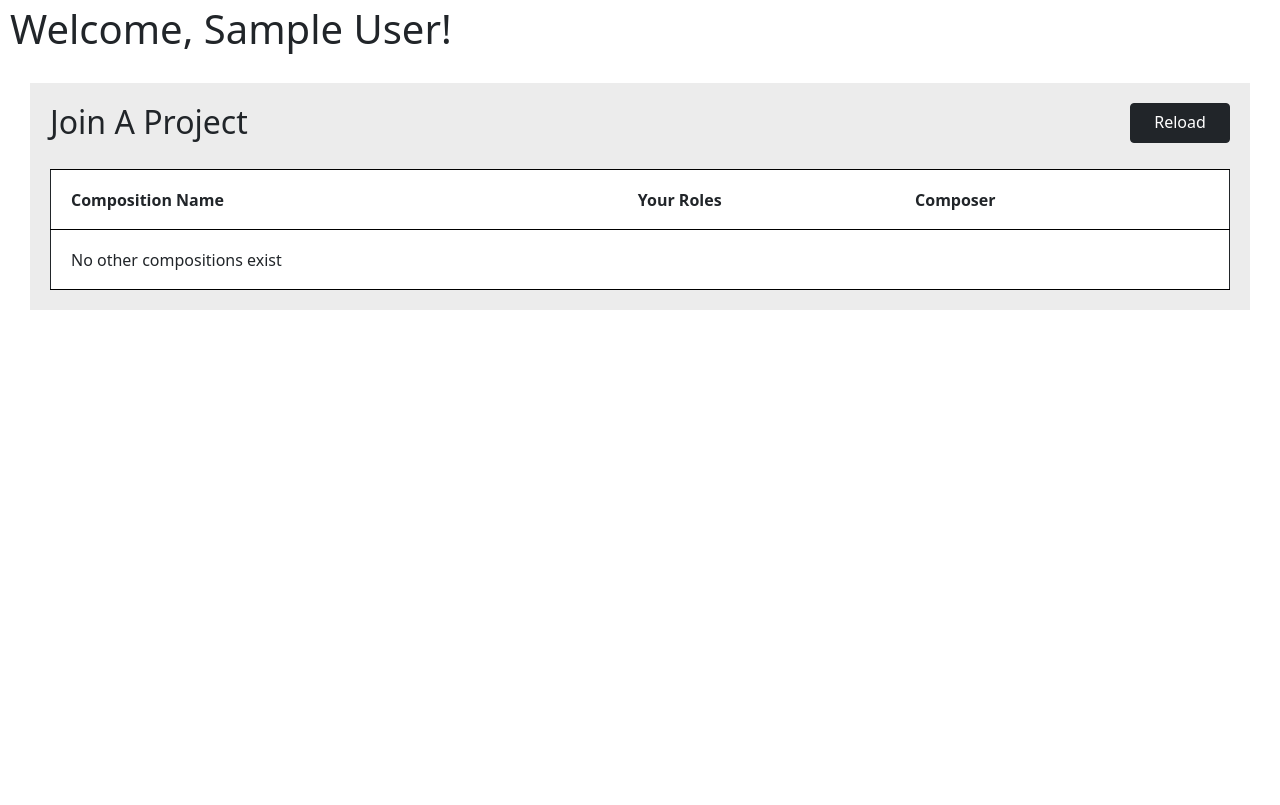
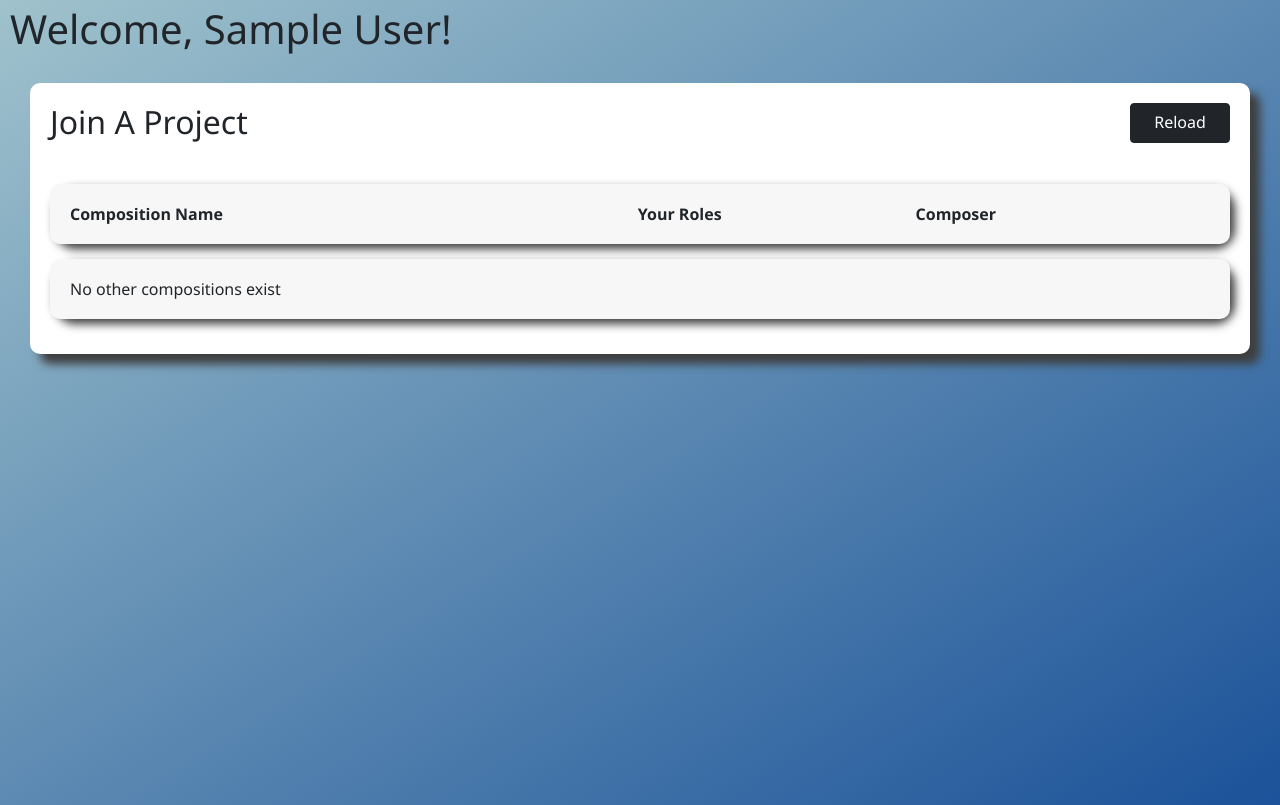
Before and after one commit to atEchoOff/remote-record, a PHP site: template templates/join_composition.php in a window 1280 px wide. Before the commit the page ends 310 px from the top, so only its background shows below. Run offline with PHP 8.4, Linux system fonts and the light colour scheme; the template is opened without the code that fills it, so the values that code supplies are empty; the visitor is signed in with stand-in values (Sample User, id 1); a stand-in replaces the project's code that opens the database connection.

Commit message:
Adding color, roundness, changing some icons

```diff
--- a/styles/main.css
+++ b/styles/main.css
@@ -1,8 +1,16 @@
 .box-section {
     margin: 30px;
     padding: 20px;
-    background-color: rgb(236, 236, 236);
+    background-color: white;
     overflow: auto;
+    border-radius: 10px;
+    box-shadow: 10px 10px 10px rgb(62, 62, 62);
+}
+
+body {
+    background-image: linear-gradient(to bottom right, #9FC2CC, #1B5299);
+    min-height: 100vh;
+    font-family: 'Segoe UI', Tahoma, Geneva, Verdana, sans-serif;
 }
 
 /* Error message */
@@ -30,22 +38,32 @@
 }
 
 table {
-    border: 1px solid !important;
-    background-color: white;
     margin: auto;
     margin-top: 20px;
+    border-spacing: 0 15px;
+    border-collapse: separate;
+}
+
+td:first-child,
+th:first-child {
+    border-radius: 10px 0 0 10px;
+}
+
+td:last-child,
+th:last-child {
+    border-radius: 0 10px 10px 0;
 }
 
 /* Only horizontal bars on tables */
 tr {
-    border-bottom: 1px solid black;
-    border-top: 1px solid black;
-    border-collapse: collapse;
     height: 60px;
+    background-color: rgb(247, 247, 247);
+    border-radius: 20px;
+    box-shadow: 5px 5px 10px rgb(62, 62, 62);
 }
 
 tr:hover {
-    background-color: rgb(241, 241, 241);
+    background-color: #ebebeb;
 }
 
 /* Add left padding to tables */
@@ -65,7 +83,7 @@ th:first-child {
     width: 50px;
     height: 50px;
     border: 1px solid #000000;
-    background-color: white;
+    background-color: #efefef;
 }
 
 .circular-button:hover {
@@ -75,14 +93,15 @@ th:first-child {
 /* Used for the div which makes a recording box */
 .recording-box {
     border: 1px solid black;
-    /* border-radius:10px; */
+    border-radius: 5px;
+    box-shadow: 2px 2px 5px rgb(62, 62, 62);
     margin: 2px;
     display: inline-block;
     height: 60px;
     white-space: nowrap;
     overflow: auto;
     position: relative;
-    background-color: white;
+    background-color: #f8f8f8;
     overflow-y: hidden;
     overflow-x: hidden;
 }
@@ -190,10 +209,10 @@ th:first-child {
 }
 
 .box-header {
-    background-color: white;
     border: 1px solid black;
-    width: 100%;
+    width: auto;
     padding: 5px;
+    margin-left: -1px;
 }
 
 td a:hover {
--- a/templates/join_composition.php
+++ b/templates/join_composition.php
@@ -59,11 +59,10 @@
 
     <script src="https://cdn.jsdelivr.net/npm/bootstrap@5.1.3/dist/js/bootstrap.bundle.min.js" integrity="sha384-ka7Sk0Gln4gmtz2MlQnikT1wXgYsOg+OMhuP+IlRH9sENBO0LRn5q+8nbTov4+1p" crossorigin="anonymous"></script>
     <script type="text/javascript">
-
-        function TableObject(jsonObj){
+        function TableObject(jsonObj) {
             this.compositionName = jsonObj["name"];
             this.composerName = jsonObj["composer_name"];
-            this.generateRow = function (){
+            this.generateRow = function() {
                 var row = $('<tr>');
                 var link = $("<td><a href='?command=join_composition&composition=" + this.compositionName + "'>" + this.compositionName + "</a></td>");
                 row.append(link);
@@ -80,16 +79,22 @@
             $.ajax({
                 type: "GET",
                 url: 'index.php',
-                data: {"command":"get_new_composition_json"},
-                success: function(response){
+                data: {
+                    "command": "get_new_composition_json"
+                },
+                success: function(response) {
                     var tableElements = Array();
-                    for(let i=0; i< response.length; i++){
+                    for (let i = 0; i < response.length; i++) {
                         tableElements.push(new TableObject(response[i]));
                     }
                     var tab = $("#tableOfComps");
                     tab.empty();
                     tab.append('<tr><th style="width:5%;">Composition Name</th><th style="width:2.5%;">Your Roles</th><th style="width:2.5%;">Composer</th></tr>');
                     tableElements.forEach(element => tab.append(element.generateRow()));
+                    // If there are no new table elements, show dialogue
+                    if (tableElements.length === 0) {
+                        tab.append("<tr><td>No other compositions exist</td><td></td><td></td></tr>")
+                    }
                 }
             })
         }
--- a/templates/record.php
+++ b/templates/record.php
@@ -18,6 +18,10 @@
   <!-- Navbar -->
   <?php Builder::navbar(); ?>
 
+  <!-- Page title -->
+  <h1>
+    <?php echo $composition["name"] ?> Recording Page
+  </h1>
   <!-- Your recordings -->
   <div class="box-section">
     <div style="overflow:auto;">
```
Also changed, not shown: templates/composition.php (+8 -0 lines), images/PlaySymbol.png, images/recording.png.
